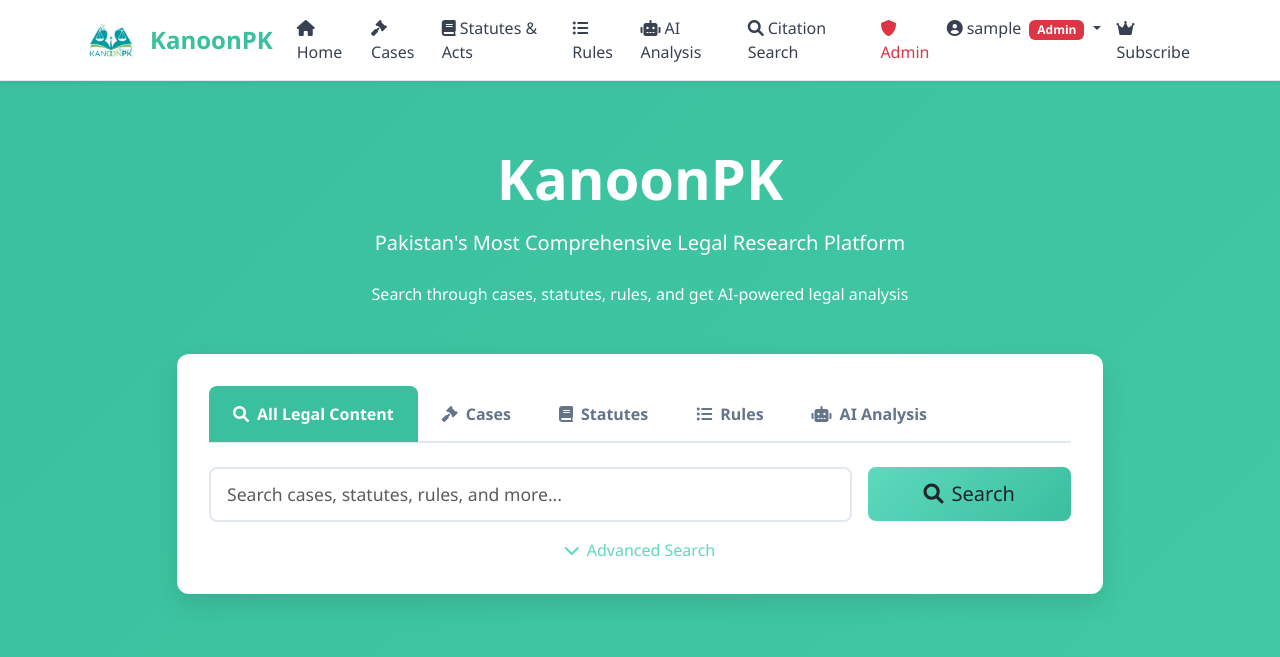
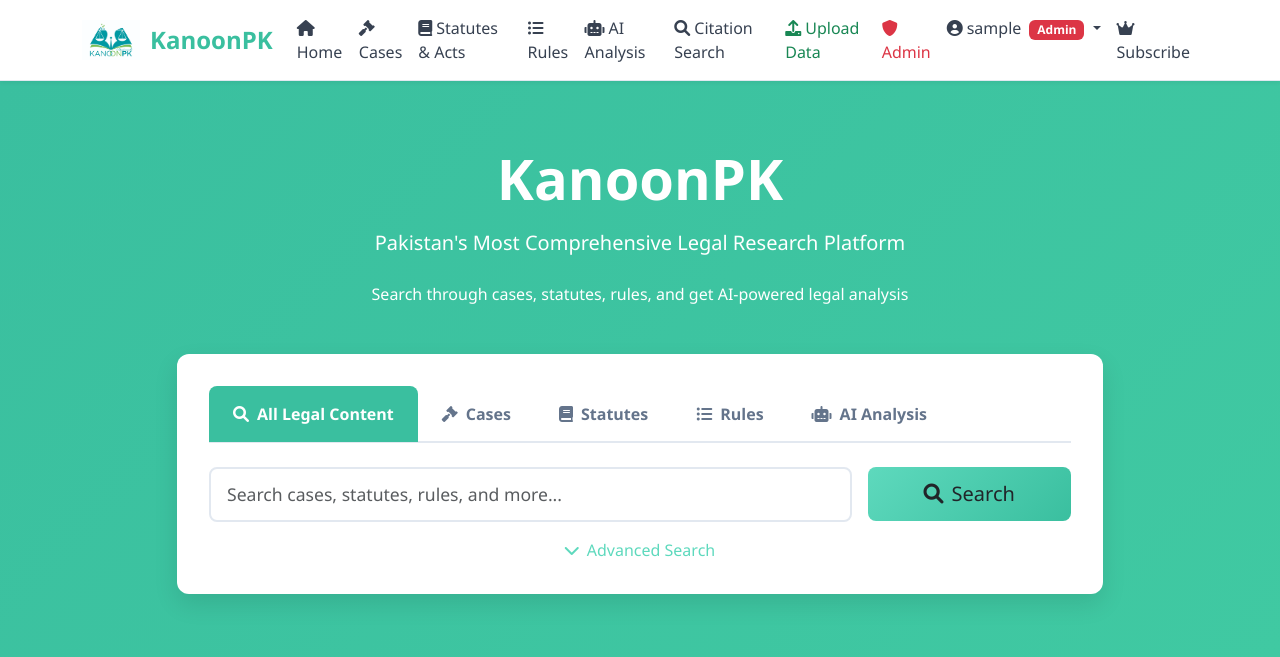
Before and after one commit to Rayhanehmad/CasePoint, a Flask app: page / in a window 1280 px wide. Shown: the top 657 px of the page. Run offline with Flask 3, Linux system fonts and the light colour scheme; the visitor is signed in with stand-in values (Sample User, id 1); some libraries are stand-ins or nearby versions.

Commit message:
Show the direct upload page for admin users
Add conditional rendering for the 'Upload Data' link in the navigation bar, making it visible only when the logged-in user has the 'admin' role.

Replit-Commit-Author: Agent
Replit-Commit-Session-Id: b3916e39-d289-4097-a532-5b1937ae237d
Replit-Commit-Checkpoint-Type: full_checkpoint
Replit-Commit-Screenshot-Url: https://storage.googleapis.com/screenshot-production-us-central1/b6f74e4f-d015-4e43-b269-fa726667c59c/b3916e39-d289-4097-a532-5b1937ae237d/6N9ANn4

```diff
--- a/templates/base.html
+++ b/templates/base.html
@@ -59,6 +59,13 @@
                             <i class="fas fa-search me-1"></i>Citation Search
                         </a>
                     </li>
+                    {% if session.get('role') == 'admin' %}
+                    <li class="nav-item">
+                        <a class="nav-link text-success" href="{{ url_for('upload_citation') }}">
+                            <i class="fas fa-upload me-1"></i>Upload Data
+                        </a>
+                    </li>
+                    {% endif %}
                 </ul>
 
                 <ul class="navbar-nav">
```
Also changed, not shown: 1 other file.
